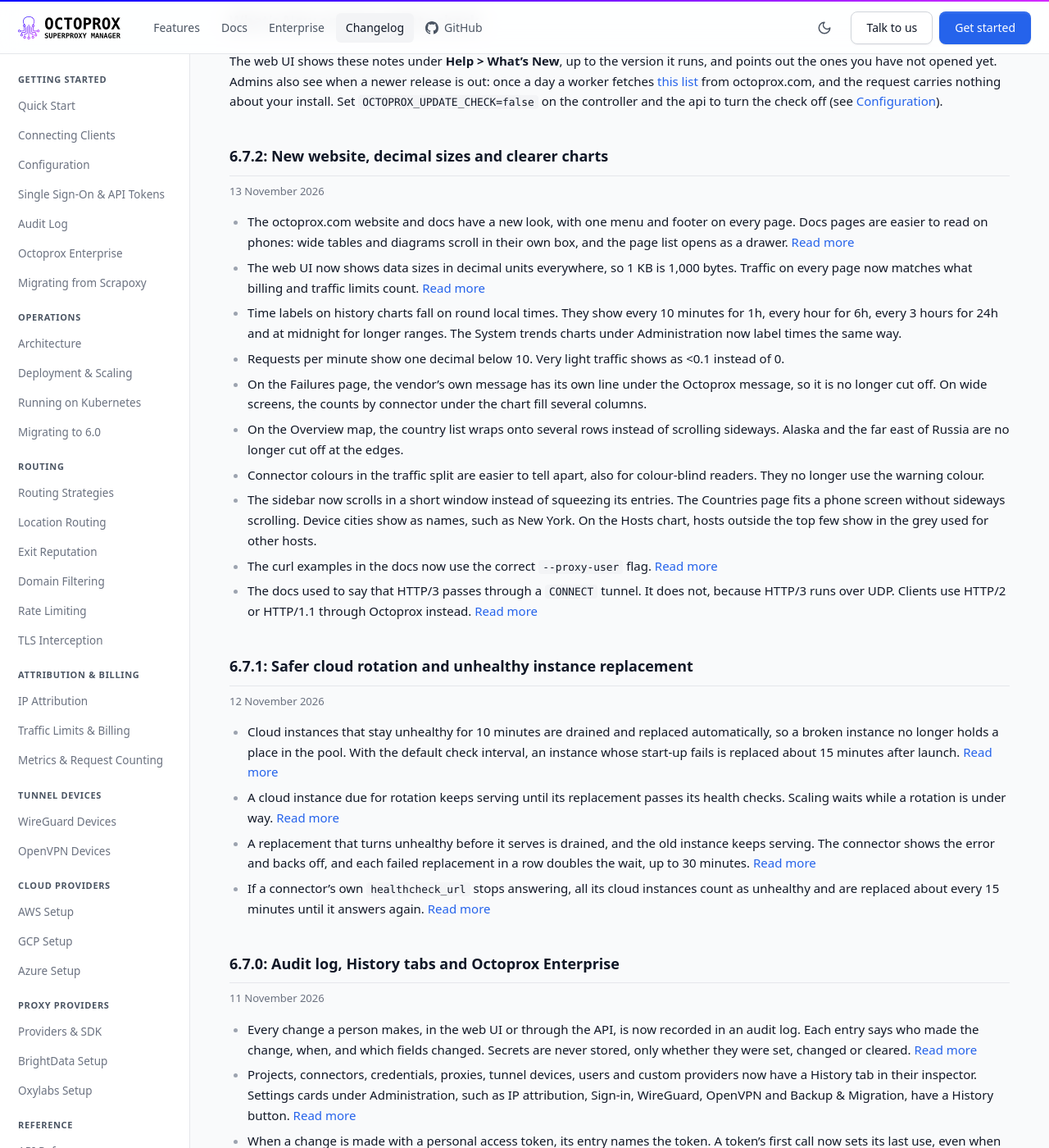
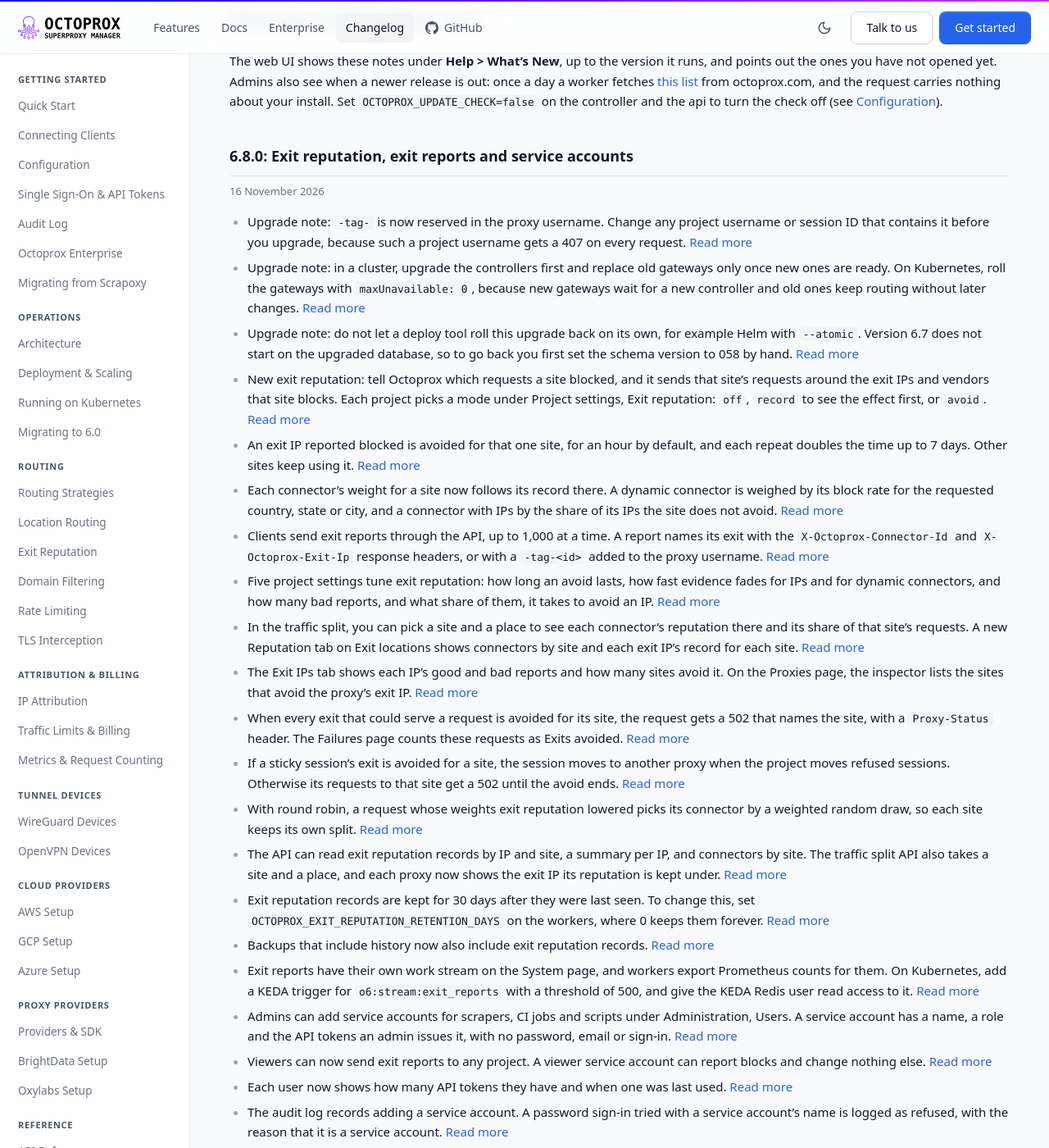
Before and after one commit to octoprox/octoprox, a Jekyll site: the page built from docs/changelog.md, in a window 1280 px wide and 1400 px high, scrolled down 198 px. Shown: the whole window at 82% size. Built offline with Jekyll 4.4.1, drawn with Linux system fonts in a browser that asks for light colours; some of the changed text lies outside the part shown.

Commit message:
Bump version to 6.8.0

```diff
--- a/docs/_data/releases.yml
+++ b/docs/_data/releases.yml
@@ -9,6 +9,53 @@
 #   title    a few words naming the main themes
 #   changes  what changed, for the people who use Octoprox; `docs` is a page
 #            on octoprox.com that explains it, such as connecting#exit-headers
+
+- version: 6.8.0
+  date: 2026-11-16
+  title: Exit reputation, exit reports and service accounts
+  changes:
+    - text: "Upgrade note: `-tag-` is now reserved in the proxy username. Change any project username or session ID that contains it before you upgrade, because such a project username gets a 407 on every request."
+      docs: deployment#restarts-and-upgrades
+    - text: "Upgrade note: in a cluster, upgrade the controllers first and replace old gateways only once new ones are ready. On Kubernetes, roll the gateways with `maxUnavailable: 0`, because new gateways wait for a new controller and old ones keep routing without later changes."
+      docs: deployment#restarts-and-upgrades
+    - text: "Upgrade note: do not let a deploy tool roll this upgrade back on its own, for example Helm with `--atomic`. Version 6.7 does not start on the upgraded database, so to go back you first set the schema version to 058 by hand."
+      docs: deployment#restarts-and-upgrades
+    - text: "New exit reputation: tell Octoprox which requests a site blocked, and it sends that site's requests around the exit IPs and vendors that site blocks. Each project picks a mode under Project settings, Exit reputation: `off`, `record` to see the effect first, or `avoid`."
+      docs: exit-reputation
+    - text: "An exit IP reported blocked is avoided for that one site, for an hour by default, and each repeat doubles the time up to 7 days. Other sites keep using it."
+      docs: exit-reputation#when-an-exit-ip-is-avoided
+    - text: "Each connector's weight for a site now follows its record there. A dynamic connector is weighed by its block rate for the requested country, state or city, and a connector with IPs by the share of its IPs the site does not avoid."
+      docs: exit-reputation#a-connectors-reputation-for-a-site
+    - text: "Clients send exit reports through the API, up to 1,000 at a time. A report names its exit with the `X-Octoprox-Connector-Id` and `X-Octoprox-Exit-Ip` response headers, or with a `-tag-<id>` added to the proxy username."
+      docs: exit-reputation#reporting-exits
+    - text: "Five project settings tune exit reputation: how long an avoid lasts, how fast evidence fades for IPs and for dynamic connectors, and how many bad reports, and what share of them, it takes to avoid an IP."
+      docs: exit-reputation#settings
+    - text: "In the traffic split, you can pick a site and a place to see each connector's reputation there and its share of that site's requests. A new Reputation tab on Exit locations shows connectors by site and each exit IP's record for each site."
+      docs: exit-reputation#views
+    - text: "The Exit IPs tab shows each IP's good and bad reports and how many sites avoid it. On the Proxies page, the inspector lists the sites that avoid the proxy's exit IP."
+      docs: exit-reputation#views
+    - text: "When every exit that could serve a request is avoided for its site, the request gets a 502 that names the site, with a `Proxy-Status` header. The Failures page counts these requests as Exits avoided."
+      docs: exit-reputation#when-every-exit-is-avoided
+    - text: "If a sticky session's exit is avoided for a site, the session moves to another proxy when the project moves refused sessions. Otherwise its requests to that site get a 502 until the avoid ends."
+      docs: exit-reputation#sessions
+    - text: "With round robin, a request whose weights exit reputation lowered picks its connector by a weighted random draw, so each site keeps its own split."
+      docs: routing-strategies#exit-reputation-and-effective-weights
+    - text: "The API can read exit reputation records by IP and site, a summary per IP, and connectors by site. The traffic split API also takes a site and a place, and each proxy now shows the exit IP its reputation is kept under."
+      docs: api#exit-reputation-records
+    - text: "Exit reputation records are kept for 30 days after they were last seen. To change this, set `OCTOPROX_EXIT_REPUTATION_RETENTION_DAYS` on the workers, where 0 keeps them forever."
+      docs: configuration#exit-reputation
+    - text: "Backups that include history now also include exit reputation records."
+      docs: api#export-backup
+    - text: "Exit reports have their own work stream on the System page, and workers export Prometheus counts for them. On Kubernetes, add a KEDA trigger for `o6:stream:exit_reports` with a threshold of 500, and give the KEDA Redis user read access to it."
+      docs: kubernetes
+    - text: "Admins can add service accounts for scrapers, CI jobs and scripts under Administration, Users. A service account has a name, a role and the API tokens an admin issues it, with no password, email or sign-in."
+      docs: sso#service-accounts
+    - text: "Viewers can now send exit reports to any project. A viewer service account can report blocks and change nothing else."
+      docs: exit-reputation#reporting-exits
+    - text: "Each user now shows how many API tokens they have and when one was last used."
+      docs: sso#personal-access-tokens
+    - text: "The audit log records adding a service account. A password sign-in tried with a service account's name is logged as refused, with the reason that it is a service account."
+      docs: audit-log
 
 - version: 6.7.2
   date: 2026-11-13
--- a/pyproject.toml
+++ b/pyproject.toml
@@ -1,6 +1,6 @@
 [project]
 name = "octoprox"
-version = "6.7.2"
+version = "6.8.0"
 description = "A dynamic and flexible proxy manager"
 readme = "README.md"
 requires-python = ">=3.12"
```
